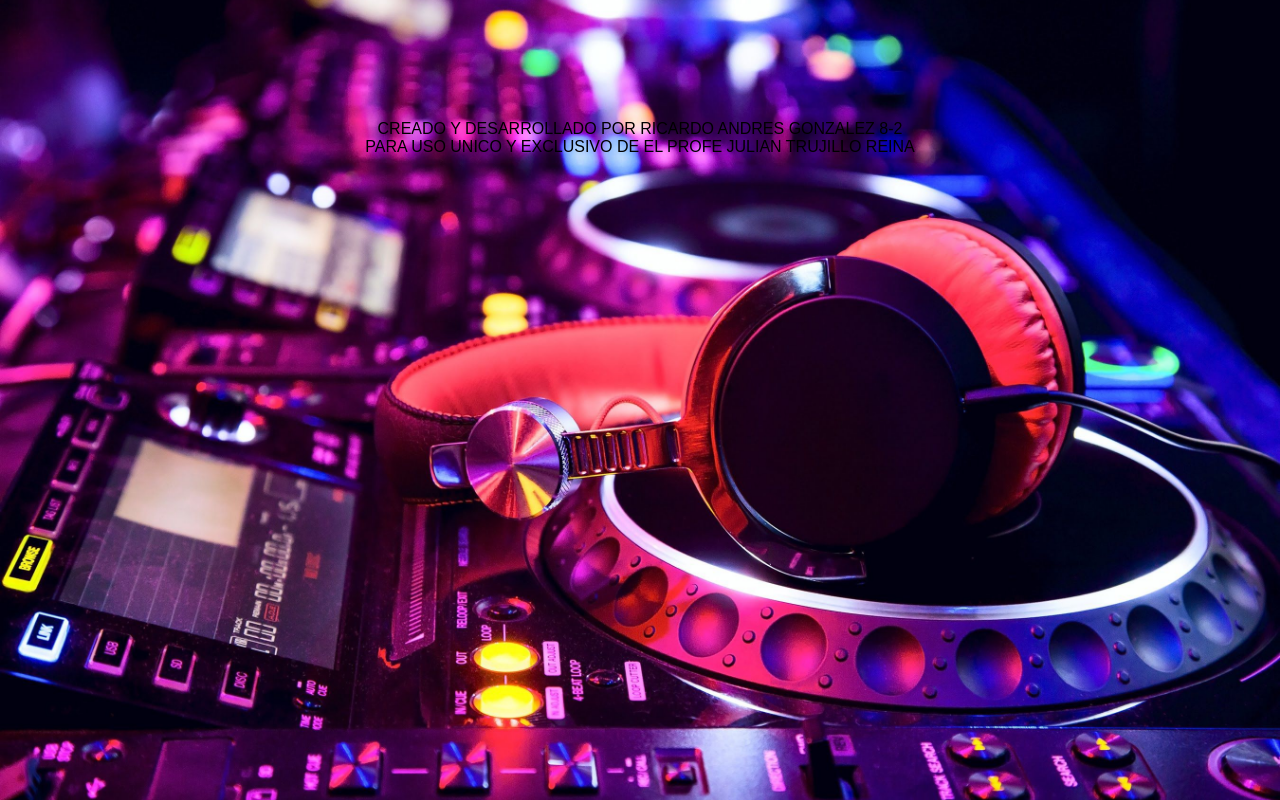
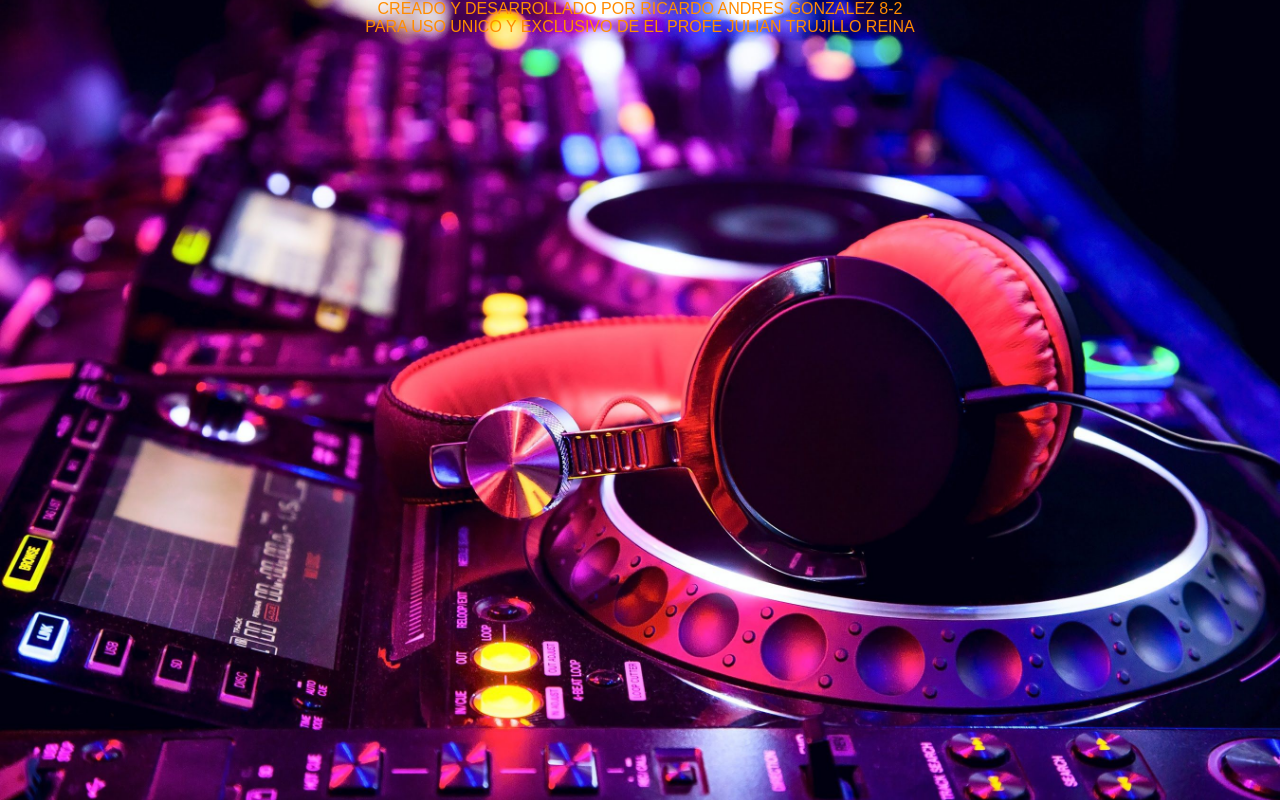
Before and after one commit to RicardoGonza1/audio_ingles, a plain HTML site: page RICARDO.html in a window 1280 px wide. Drawn offline with Linux system fonts and the light colour scheme.

Commit message:
Update RICARDO.html

```diff
--- a/RICARDO.html
+++ b/RICARDO.html
@@ -9,8 +9,8 @@
 	<center>
 	<div id="centro">
 
-<p>CREADO Y DESARROLLADO POR RICARDO ANDRES GONZALEZ 8-2
-		<br>PARA USO UNICO Y EXCLUSIVO DE EL PROFE JULIAN TRUJILLO REINA</p>
+<a>CREADO Y DESARROLLADO POR RICARDO ANDRES GONZALEZ 8-2
+		<br>PARA USO UNICO Y EXCLUSIVO DE EL PROFE JULIAN TRUJILLO REINA</a>
 </div>
 </center>
 </body>
```
